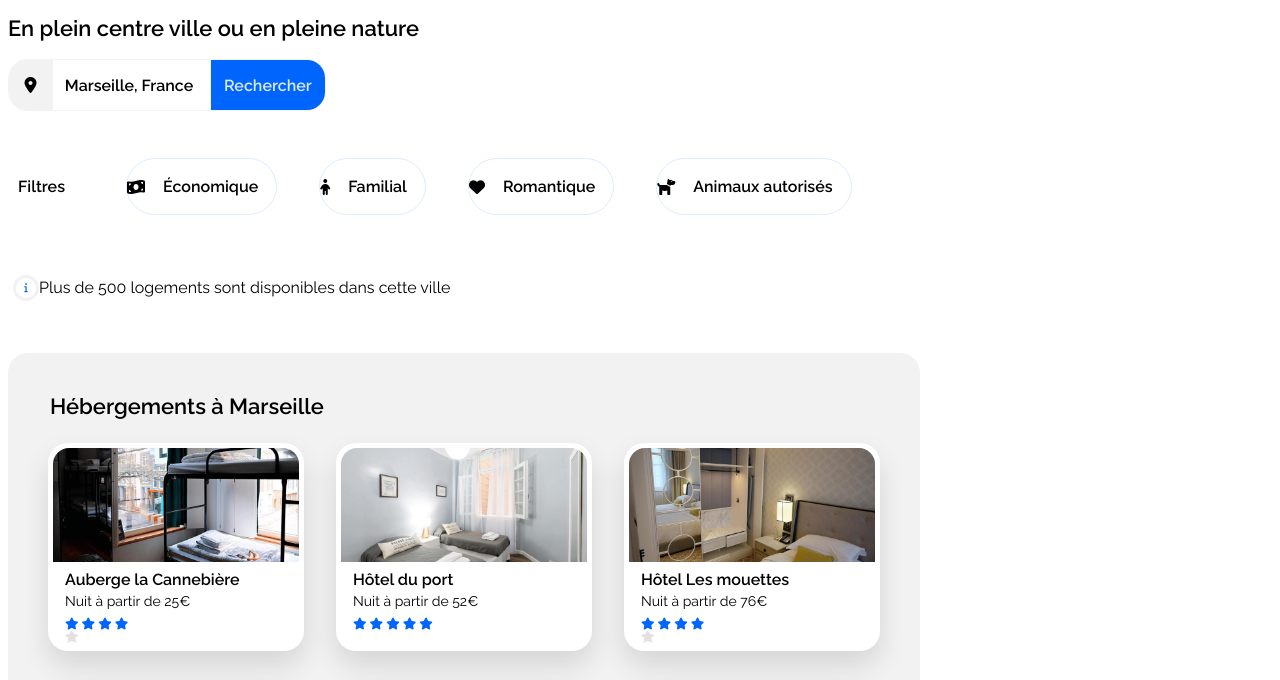
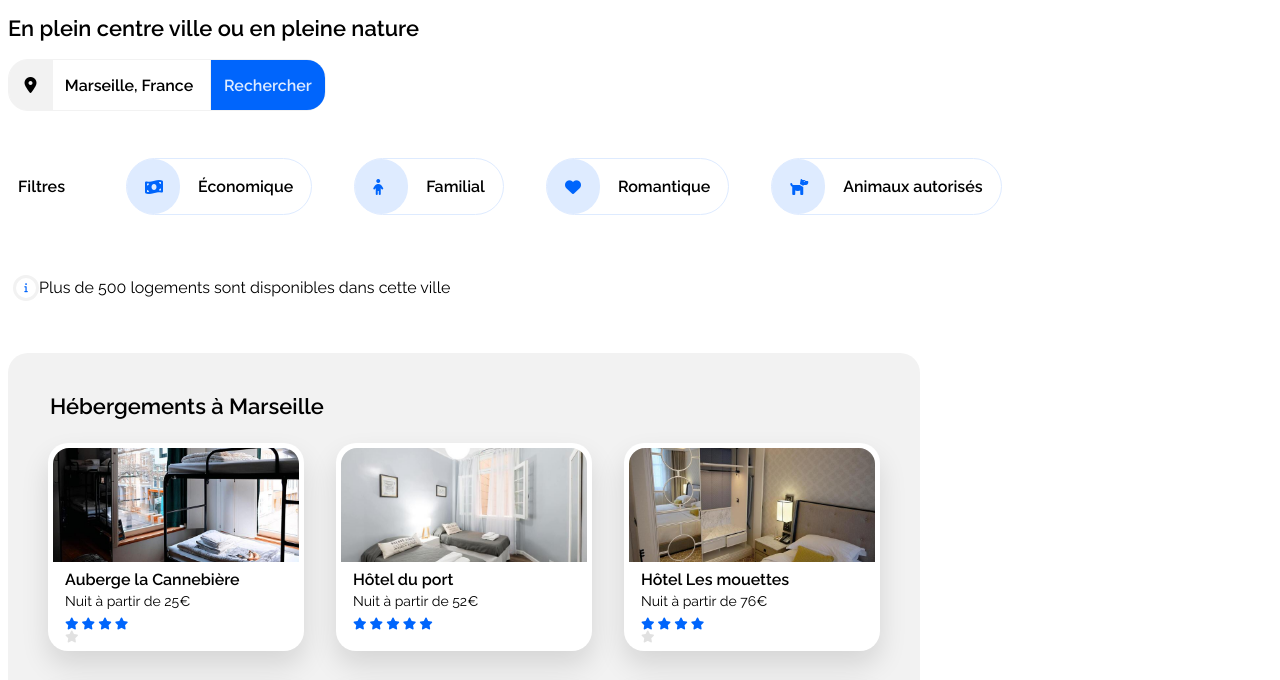
Before and after one commit to YASSERSAID-OC/P2_Said_Yasser, a plain HTML site: page index.html in a window 1280 px wide. Shown: the part 107-787 px from the top of the page. Drawn offline with Linux system fonts and the light colour scheme.

Commit message:
mise a jour projet

```diff
--- a/style.css
+++ b/style.css
@@ -192,6 +192,23 @@ a
     margin: 18px;
 }
 
+.fa-money-bill-wave, .fa-child, .fa-heart, .fa-dog
+{
+    color:#0065FC;
+    background-color: #DEEBFF;
+}
+.fa-money-bill-wave, .fa-child, .fa-heart, .fa-dog
+{
+    border-radius: 45px;
+    background-color: #DEEBFF;
+    width: 35px;
+    height: 35px;
+    display: flex;
+    align-items: center;
+    justify-content: center;
+    padding-top: 20px;
+    padding-left: 18px;
+}
 /* ------- INFOS ------- */
 #Infos
 {
```
